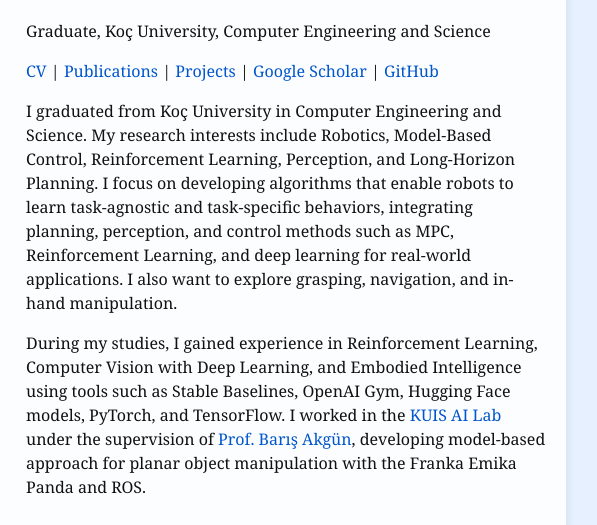
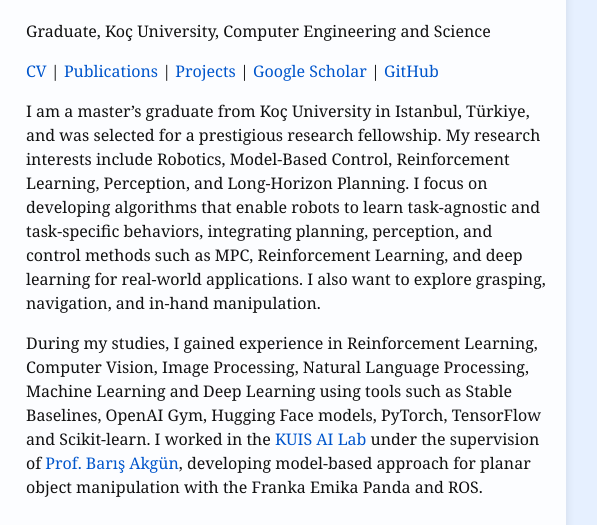
Before and after one commit to aydinahmadi/aydinahmadi.github.io, a plain HTML site: page index.html in a window 1280 px wide. Shown: the part 134-659 px from the top of the page, 494-1091 px from the left. Drawn offline with Linux system fonts and the light colour scheme.

Commit message:
Update index.html

```diff
--- a/index.html
+++ b/index.html
@@ -23,9 +23,9 @@
       <a href="https://github.com/aydinahmadi" target="_blank">GitHub</a>
     </p>
 
-    <p>I graduated from Koç University in Computer Engineering and Science. My research interests include Robotics, Model-Based Control, Reinforcement Learning, Perception, and Long-Horizon Planning. I focus on developing algorithms that enable robots to learn task-agnostic and task-specific behaviors, integrating planning, perception, and control methods such as MPC, Reinforcement Learning, and deep learning for real-world applications. I also want to explore grasping, navigation, and in-hand manipulation.</p>
+    <p>I am a master’s graduate from Koç University in Istanbul, Türkiye, and was selected for a prestigious research fellowship. My research interests include Robotics, Model-Based Control, Reinforcement Learning, Perception, and Long-Horizon Planning. I focus on developing algorithms that enable robots to learn task-agnostic and task-specific behaviors, integrating planning, perception, and control methods such as MPC, Reinforcement Learning, and deep learning for real-world applications. I also want to explore grasping, navigation, and in-hand manipulation.</p>
 
-    <p>During my studies, I gained experience in Reinforcement Learning, Computer Vision with Deep Learning, and Embodied Intelligence using tools such as Stable Baselines, OpenAI Gym, Hugging Face models, PyTorch, and TensorFlow. I worked in the <a href="https://ai.ku.edu.tr/" target="_blank">KUIS AI Lab</a> under the supervision of <a href="https://scholar.google.com/citations?user=5sL0xZ4AAAAJ&hl=en" target="_blank">Prof. Barış Akgün</a>, developing model-based approach for planar object manipulation with the Franka Emika Panda and ROS.</p>
+    <p>During my studies, I gained experience in Reinforcement Learning, Computer Vision, Image Processing, Natural Language Processing, Machine Learning and Deep Learning using tools such as Stable Baselines, OpenAI Gym, Hugging Face models, PyTorch, TensorFlow and Scikit-learn. I worked in the <a href="https://ai.ku.edu.tr/" target="_blank">KUIS AI Lab</a> under the supervision of <a href="https://scholar.google.com/citations?user=5sL0xZ4AAAAJ&hl=en" target="_blank">Prof. Barış Akgün</a>, developing model-based approach for planar object manipulation with the Franka Emika Panda and ROS.</p>
 
     <h2>Contact</h2>
     <p>Email: <a href="mailto:aahmadi22@ku.edu.tr">aahmadi22@ku.edu.tr</a></p>
```
